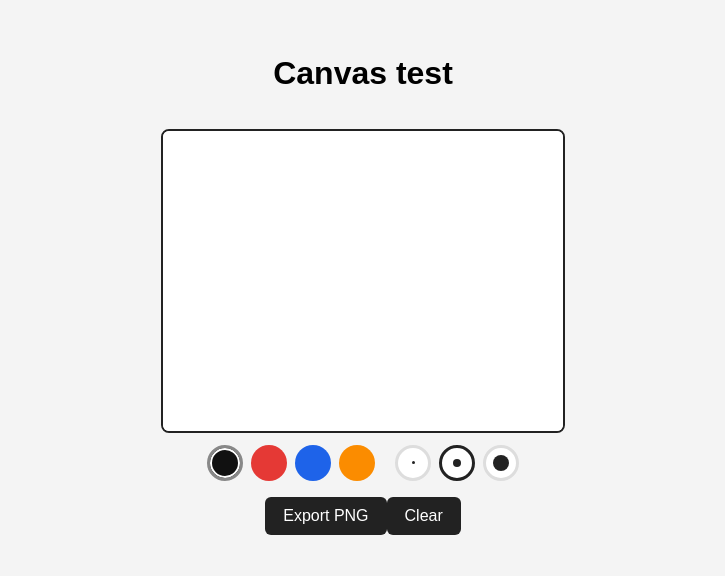
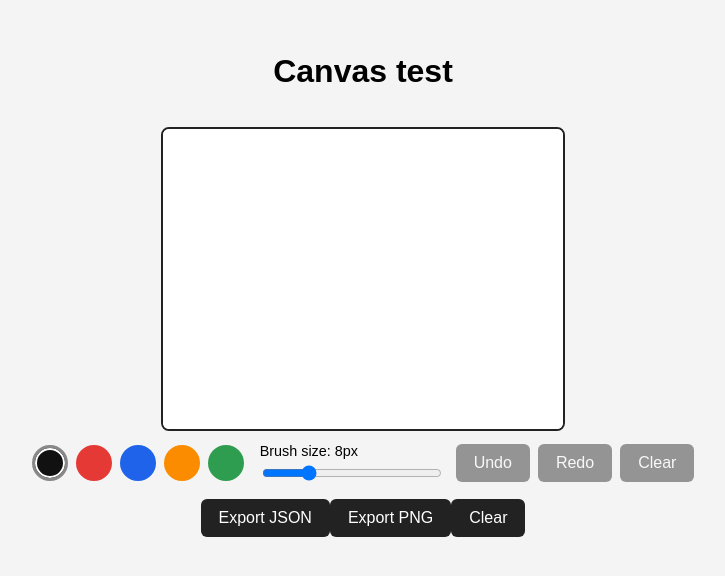
Before and after one commit to austinstephenson/Social-Media-proj, a React (Vite) app in the folder frontend/: page /draw in a window 1280 px wide. Shown: the part 116-692 px from the top of the page, without its empty margins (277-1002 px from the left). Built offline with nearby package versions, Linux system fonts and the light colour scheme.

Commit message:
Basic drawing now with UNDO

```diff
--- a/frontend/src/components/DrawingCanvas.css
+++ b/frontend/src/components/DrawingCanvas.css
@@ -13,14 +13,16 @@
   border: 2px solid #222;
   border-radius: 8px;
   cursor: crosshair;
-  touch-action: none; /* lets a finger draw instead of scrolling the page */
+  touch-action: none;
 }
 
 .drawing-toolbar {
   display: flex;
   flex-wrap: wrap;
+  align-items: center;
   justify-content: center;
-  gap: 20px;
+  gap: 16px;
+  width: 100%;
 }
 
 .drawing-group {
@@ -29,9 +31,7 @@
   gap: 8px;
 }
 
-/* These override the app's global dark `button` style. */
-.drawing-swatch,
-.drawing-size {
+.drawing-swatch {
   display: flex;
   align-items: center;
   justify-content: center;
@@ -40,34 +40,32 @@
   padding: 0;
   border-radius: 50%;
   border: 3px solid transparent;
+  cursor: pointer;
 }
 
 .drawing-swatch:hover {
   filter: brightness(1.1);
 }
 
-.drawing-swatch[aria-pressed="true"],
-.drawing-size[aria-pressed="true"] {
+.drawing-swatch[aria-pressed="true"] {
   border-color: #888;
   box-shadow: 0 0 0 2px #fff inset;
 }
 
-.drawing-size {
-  background: #fff;
-  border: 3px solid #ddd;
+.drawing-brush-control {
+  flex-direction: column;
+  align-items: stretch;
+  min-width: 180px;
+  gap: 4px;
+  font-size: 0.9rem;
 }
 
-.drawing-size:hover {
-  background: #eee;
+.drawing-brush-slider {
+  width: 100%;
+  cursor: pointer;
 }
 
-.drawing-size[aria-pressed="true"] {
-  border-color: #222;
-  box-shadow: none;
+.drawing-toolbar button:disabled {
+  cursor: not-allowed;
+  opacity: 0.45;
 }
-
-.drawing-size span {
-  display: block;
-  background: #222;
-  border-radius: 50%;
-}
--- a/frontend/src/components/DrawingCanvas.tsx
+++ b/frontend/src/components/DrawingCanvas.tsx
@@ -1,4 +1,11 @@
-import { useEffect, useImperativeHandle, useRef, useState, type PointerEvent, type Ref } from "react";
+import {
+  useEffect,
+  useImperativeHandle,
+  useRef,
+  useState,
+  type PointerEvent,
+  type Ref,
+} from "react";
 import "./DrawingCanvas.css";
 
 const COLORS = [
@@ -6,19 +13,38 @@ const COLORS = [
   { name: "Red", value: "#e53935" },
   { name: "Blue", value: "#1e63e9" },
   { name: "Orange", value: "#fb8c00" },
+  { name: "Green", value: "#2e9d50" },
 ];
 
-const SIZES = [
-  { name: "Small", value: 3 },
-  { name: "Medium", value: 8 },
-  { name: "Large", value: 16 },
-];
+export type DrawingPoint = {
+  x: number;
+  y: number;
+};
 
-/** What a parent gets through `ref` so it can send or reset the drawing. */
+export type DrawingStroke = {
+  id: string;
+  color: string;
+  width: number;
+  points: DrawingPoint[];
+};
+
+export type DrawingData = {
+  version: 1;
+  canvas: {
+    width: number;
+    height: number;
+  };
+  strokes: DrawingStroke[];
+};
+
+/** What a parent gets through `ref` so it can export, undo, redo, or reset. */
 export type DrawingCanvasHandle = {
-  /** The drawing as a PNG data URL (white background), ready to send to the backend. */
+  /** Export editable stroke data as a JSON string. */
+  toJSON: () => string;
+  /** Export a PNG image with a white background. */
   toDataURL: () => string;
-  /** Wipe the canvas back to blank white. */
+  undo: () => void;
+  redo: () => void;
   clear: () => void;
 };
 
@@ -31,27 +57,58 @@ type Props = {
 
 export function DrawingCanvas({ width = 400, height = 300, ref }: Props) {
   const canvasRef = useRef<HTMLCanvasElement>(null);
-  const lastPoint = useRef<{ x: number; y: number } | null>(null);
+  const currentStroke = useRef<DrawingStroke | null>(null);
   const [color, setColor] = useState(COLORS[0].value);
-  const [size, setSize] = useState(SIZES[1].value);
+  const [size, setSize] = useState(8);
+  const [strokes, setStrokes] = useState<DrawingStroke[]>([]);
+  const [redoStrokes, setRedoStrokes] = useState<DrawingStroke[]>([]);
 
-  function fillWhite() {
-    const ctx = canvasRef.current?.getContext("2d");
-    if (!ctx) return;
+  function renderDrawing(strokesToDraw: DrawingStroke[]) {
+    const canvas = canvasRef.current;
+    const ctx = canvas?.getContext("2d");
+    if (!canvas || !ctx) return;
+
+    ctx.clearRect(0, 0, width, height);
     ctx.fillStyle = "#ffffff";
     ctx.fillRect(0, 0, width, height);
+
+    for (const stroke of strokesToDraw) {
+      if (stroke.points.length === 0) continue;
+
+      ctx.strokeStyle = stroke.color;
+      ctx.fillStyle = stroke.color;
+      ctx.lineWidth = stroke.width;
+      ctx.lineCap = "round";
+      ctx.lineJoin = "round";
+
+      // Draw a dot for a tap that contains only one point.
+      if (stroke.points.length === 1) {
+        ctx.beginPath();
+        ctx.arc(
+          stroke.points[0].x,
+          stroke.points[0].y,
+          stroke.width / 2,
+          0,
+          Math.PI * 2,
+        );
+        ctx.fill();
+        continue;
+      }
+
+      ctx.beginPath();
+      ctx.moveTo(stroke.points[0].x, stroke.points[0].y);
+      for (let i = 1; i < stroke.points.length; i++) {
+        ctx.lineTo(stroke.points[i].x, stroke.points[i].y);
+      }
+      ctx.stroke();
+    }
   }
 
-  // Start with a white background so the exported PNG isn't transparent.
-  useEffect(fillWhite, [width, height]);
+  useEffect(() => {
+    renderDrawing(strokes);
+  }, [strokes, width, height]);
 
-  useImperativeHandle(ref, () => ({
-    toDataURL: () => canvasRef.current?.toDataURL("image/png") ?? "",
-    clear: fillWhite,
-  }));
-
-  // Pointer position -> canvas pixels (the canvas may be displayed smaller than its real size).
-  function pointFrom(e: PointerEvent<HTMLCanvasElement>) {
+  function pointFrom(e: PointerEvent<HTMLCanvasElement>): DrawingPoint {
     const rect = e.currentTarget.getBoundingClientRect();
     return {
       x: ((e.clientX - rect.left) / rect.width) * width,
@@ -59,36 +116,105 @@ export function DrawingCanvas({ width = 400, height = 300, ref }: Props) {
     };
   }
 
-  function drawTo(point: { x: number; y: number }) {
+  function handlePointerDown(e: PointerEvent<HTMLCanvasElement>) {
+    if (e.button !== 0) return;
+    e.currentTarget.setPointerCapture(e.pointerId);
+
+    const point = pointFrom(e);
+    currentStroke.current = {
+      id: crypto.randomUUID(),
+      color,
+      width: size,
+      points: [point],
+    };
+
+    // Draw immediately so taps and the beginning of a stroke feel responsive.
     const ctx = canvasRef.current?.getContext("2d");
-    const from = lastPoint.current;
-    if (!ctx || !from) return;
-    ctx.strokeStyle = color;
-    ctx.lineWidth = size;
+    if (ctx) {
+      ctx.fillStyle = color;
+      ctx.beginPath();
+      ctx.arc(point.x, point.y, size / 2, 0, Math.PI * 2);
+      ctx.fill();
+    }
+  }
+
+  function handlePointerMove(e: PointerEvent<HTMLCanvasElement>) {
+    const stroke = currentStroke.current;
+    if (!stroke) return;
+
+    const point = pointFrom(e);
+    const previousPoint = stroke.points[stroke.points.length - 1];
+    stroke.points.push(point);
+
+    const ctx = canvasRef.current?.getContext("2d");
+    if (!ctx) return;
+
+    ctx.strokeStyle = stroke.color;
+    ctx.lineWidth = stroke.width;
     ctx.lineCap = "round";
     ctx.lineJoin = "round";
     ctx.beginPath();
-    ctx.moveTo(from.x, from.y);
-    ctx.lineTo(point.x, point.y); // a zero-length line with a round cap draws a dot
+    ctx.moveTo(previousPoint.x, previousPoint.y);
+    ctx.lineTo(point.x, point.y);
     ctx.stroke();
-    lastPoint.current = point;
-  }
-
-  function handlePointerDown(e: PointerEvent<HTMLCanvasElement>) {
-    if (e.button !== 0) return; // left mouse button, touch or pen only
-    e.currentTarget.setPointerCapture(e.pointerId); // keep drawing if the pointer leaves the canvas
-    const point = pointFrom(e);
-    lastPoint.current = point;
-    drawTo(point);
-  }
-
-  function handlePointerMove(e: PointerEvent<HTMLCanvasElement>) {
-    if (lastPoint.current) drawTo(pointFrom(e));
   }
 
   function stopDrawing() {
-    lastPoint.current = null;
+    if (!currentStroke.current) return;
+
+    const finishedStroke = currentStroke.current;
+    currentStroke.current = null;
+    setStrokes((oldStrokes) => [...oldStrokes, finishedStroke]);
+    // A new stroke after undo creates a new branch of drawing history.
+    setRedoStrokes([]);
   }
+
+  function undo() {
+    setStrokes((oldStrokes) => {
+      if (oldStrokes.length === 0) return oldStrokes;
+      const lastStroke = oldStrokes[oldStrokes.length - 1];
+      setRedoStrokes((oldRedo) => [...oldRedo, lastStroke]);
+      return oldStrokes.slice(0, -1);
+    });
+  }
+
+  function redo() {
+    setRedoStrokes((oldRedo) => {
+      if (oldRedo.length === 0) return oldRedo;
+      const lastUndoneStroke = oldRedo[oldRedo.length - 1];
+      setStrokes((oldStrokes) => [...oldStrokes, lastUndoneStroke]);
+      return oldRedo.slice(0, -1);
+    });
+  }
+
+  function clear() {
+    currentStroke.current = null;
+    setStrokes([]);
+    setRedoStrokes([]);
+  }
+
+  function toJSON() {
+    const drawing: DrawingData = {
+      version: 1,
+      canvas: { width, height },
+      strokes,
+    };
+    return JSON.stringify(drawing);
+  }
+
+  function toDataURL() {
+    // Render from stroke data before exporting so the image matches saved state.
+    renderDrawing(strokes);
+    return canvasRef.current?.toDataURL("image/png") ?? "";
+  }
+
+  useImperativeHandle(ref, () => ({
+    toJSON,
+    toDataURL,
+    undo,
+    redo,
+    clear,
+  }));
 
   return (
     <div className="drawing">
@@ -112,25 +238,40 @@ export function DrawingCanvas({ width = 400, height = 300, ref }: Props) {
               className="drawing-swatch"
               style={{ backgroundColor: c.value }}
               aria-label={c.name}
+              title={c.name}
               aria-pressed={color === c.value}
               onClick={() => setColor(c.value)}
             />
           ))}
         </div>
 
-        <div className="drawing-group" role="group" aria-label="Brush size">
-          {SIZES.map((s) => (
-            <button
-              key={s.value}
-              type="button"
-              className="drawing-size"
-              aria-label={s.name}
-              aria-pressed={size === s.value}
-              onClick={() => setSize(s.value)}
-            >
-              <span style={{ width: s.value, height: s.value }} />
-            </button>
-          ))}
+        <div className="drawing-group drawing-brush-control">
+          <label htmlFor="drawing-brush-size">
+            Brush size: {size}px
+          </label>
+          <input
+            id="drawing-brush-size"
+            className="drawing-brush-slider"
+            type="range"
+            min="1"
+            max="30"
+            step="1"
+            value={size}
+            onChange={(e) => setSize(Number(e.target.value))}
+            aria-label="Brush size"
+          />
+        </div>
+
+        <div className="drawing-group" role="group" aria-label="Drawing history">
+          <button type="button" onClick={undo} disabled={strokes.length === 0}>
+            Undo
+          </button>
+          <button type="button" onClick={redo} disabled={redoStrokes.length === 0}>
+            Redo
+          </button>
+          <button type="button" onClick={clear} disabled={strokes.length === 0}>
+            Clear
+          </button>
         </div>
       </div>
     </div>
--- a/frontend/src/pages/DrawTest.tsx
+++ b/frontend/src/pages/DrawTest.tsx
@@ -3,7 +3,22 @@ import { DrawingCanvas, type DrawingCanvasHandle } from "../components/DrawingCa
 
 function DrawTest() {
   const canvasRef = useRef<DrawingCanvasHandle>(null);
-  const [preview, setPreview] = useState<string | null>(null);
+  const [jsonPreview, setJsonPreview] = useState<string | null>(null);
+  const [pngPreview, setPngPreview] = useState<string | null>(null);
+
+  function exportJSON() {
+    setJsonPreview(canvasRef.current?.toJSON() ?? null);
+  }
+
+  function exportPNG() {
+    setPngPreview(canvasRef.current?.toDataURL() ?? null);
+  }
+
+  function clearCanvas() {
+    canvasRef.current?.clear();
+    setJsonPreview(null);
+    setPngPreview(null);
+  }
 
   return (
     <div className="page">
@@ -11,18 +26,28 @@ function DrawTest() {
       <DrawingCanvas ref={canvasRef} />
 
       <div className="button-row">
-        <button onClick={() => setPreview(canvasRef.current?.toDataURL() ?? null)}>
-          Export PNG
-        </button>
-        <button onClick={() => { canvasRef.current?.clear(); setPreview(null); }}>
-          Clear
-        </button>
+        <button onClick={exportJSON}>Export JSON</button>
+        <button onClick={exportPNG}>Export PNG</button>
+        <button onClick={clearCanvas}>Clear</button>
       </div>
 
-      {preview && (
+      {jsonPreview && (
         <>
-          <p className="muted">Exported image:</p>
-          <img src={preview} alt="Exported drawing" style={{ border: "1px solid #ccc", maxWidth: "100%" }} />
+          <p className="muted">Editable drawing data (JSON):</p>
+          <pre style={{ maxWidth: "100%", overflowX: "auto", whiteSpace: "pre-wrap" }}>
+            {JSON.stringify(JSON.parse(jsonPreview), null, 2)}
+          </pre>
+        </>
+      )}
+
+      {pngPreview && (
+        <>
+          <p className="muted">PNG preview:</p>
+          <img
+            src={pngPreview}
+            alt="Exported drawing"
+            style={{ border: "1px solid #ccc", maxWidth: "100%" }}
+          />
         </>
       )}
     </div>
```
